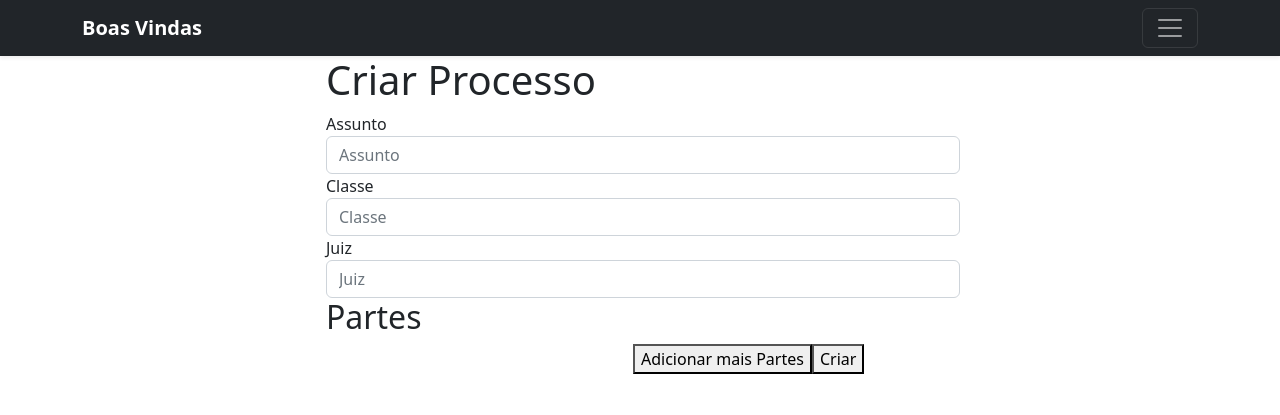
After one commit to eduardoh03/desafioRetake, a Django app: template app/process/templates/create_process.html in a window 1280 px wide. The commit adds this page. Shown: the top 415 px of the page. Run offline with Django 4.2, Linux system fonts and the light colour scheme; the template is opened without the code that fills it, so the values that code supplies are empty; some libraries are stand-ins or nearby versions.

Commit message:
Melhorando templates de criar e alterar processo.

```diff
--- /dev/null
+++ b/app/process/templates/create_process.html
@@ -0,0 +1,103 @@
+{% extends 'base.html' %}
+{% load static %}
+{% load widget_tweaks %}
+{% block body %}
+
+    <style>
+        .inline-form {
+            border-bottom: 1px solid black;
+        }
+
+        .hidden {
+            display: none
+        }
+    </style>
+
+    <div class="row justify-content-center align-items-center">
+        <div class="col-md-8 offset-2 mt-8 mb-10">
+            <div class="page-header ">
+                <h1>Criar Processo</h1>
+            </div>
+            <form action="{% url 'create_process' %}" method="post">
+                {% csrf_token %}
+                <label for="subject" class="col-md-3 control-label">Assunto</label>
+                <div class="col-md-9">
+                    <input type="text" class="form-control" id="subject" name="subject"
+                           placeholder="Assunto"/>
+                </div>
+            <label for="department" class="col-md-3 control-label">Classe</label>
+                <div class="col-md-9">
+                    <input type="text" class="form-control" id="department" name="department"
+                           placeholder="Classe"/>
+                </div>
+            <label for="judge" class="col-md-3 control-label">Juiz</label>
+                <div class="col-md-9">
+                    <input type="text" class="form-control" id="judge" name="judge"
+                           placeholder="Juiz"/>
+                </div>
+
+                <div id="parts-form-list">
+                    <div class="page-header ">
+                        <h2>Partes</h2>
+                    </div>
+                    {{ form_parts.management_form }}
+                    {% for form  in form_parts %}
+                        <div class="inline-form">
+                            {#                            <hr>#}
+                            {#                            {{ form }}#}
+                        </div>
+
+                    {% endfor %}
+                </div>
+                <div class="form-group d-flex justify-content-center">
+                    <div id='empty-form' class="hidden">
+                        <label for="name" class="col-md-3 control-label">Nome</label>
+                        <div class="col-md-9">
+                            <input type="text" class="form-control" id="name" name="name"
+                                   placeholder="Nome"/>
+                        </div>
+                        <label for="empty_form.category" class="col-md-3 control-label">Categoria</label>
+                        <div class="col-md-9">
+                            <input type="text" class="form-control" id="empty_form.category" name="empty_form.category"
+                                   placeholder="Categoria"/>
+                        </div>
+                        {#                        {{ form_parts.empty_form.name.label }}#}
+                        {#                        {{ form_parts.empty_form.name }}#}
+
+                        {#                        {{ form_parts.empty_form.category.label }}#}
+                        {#                        {{ form_parts.empty_form.category }}#}
+
+                    </div>
+                    <button id="add-more" type="submit">Adicionar mais Partes</button>
+                    <button type="submit" value=Submit> Criar</button>
+                </div>
+            </form>
+        </div>
+    </div>
+
+
+    <script type="text/javascript">
+
+        const addMoreBtn = document.getElementById('add-more')
+        const totalNewForms = document.getElementById('id_parts-TOTAL_FORMS')
+
+
+        addMoreBtn.addEventListener('click', add_new_form)
+
+        function add_new_form(event) {
+            if (event) {
+                event.preventDefault()
+            }
+            const currentPartsForms = document.getElementsByClassName('inline-form')
+            const currentPartsCount = currentPartsForms.length
+            const formCopyTarget = document.getElementById('parts-form-list')
+            const copyemptyFormEl = document.getElementById('empty-form').cloneNode(true)
+            copyemptyFormEl.setAttribute('class', 'inline-form')
+            copyemptyFormEl.setAttribute('id', `form-${currentPartsCount}`)
+            const regex = new RegExp('__prefix__', 'g')
+            copyemptyFormEl.innerHTML = copyemptyFormEl.innerHTML.replace(regex, currentPartsCount)
+            totalNewForms.setAttribute('value', currentPartsCount + 1)
+            formCopyTarget.append(copyemptyFormEl)
+        }
+    </script>
+{% endblock body %}
--- a/app/process/views.py
+++ b/app/process/views.py
@@ -58,11 +58,11 @@ def create_process(request):
                 'p_form': process_form,
                 'form_parts': form_parts
             }
-            return render(request, 'process.html', context)
+            return render(request, 'create_process.html', context)
     else:
         context['p_form'] = process_form
         context['form_parts'] = form_parts
-    return render(request, 'process.html', context)
+    return render(request, 'create_process.html', context)
 
 
 def delete_process(request, process_id):
--- a/templates/base.html
+++ b/templates/base.html
@@ -16,11 +16,6 @@
 
     <link rel="canonical" href="https://getbootstrap.com/docs/5.2/examples/album/">
 
-
-    <link href="../assets/dist/css/bootstrap.min.css" rel="stylesheet">
-    <link href="static/style.css" rel="stylesheet">
-
-    {#    <link href="static/jquery.formset.js" >#}
 </head>
 
 <body>
@@ -33,9 +28,14 @@
 
 </main>
 {% include 'partials/_footer.html' %}
+<script src="https://code.jquery.com/jquery-3.6.0.min.js"
+        integrity="sha256-/xUj+3OJU5yExlq6GSYGSHk7tPXikynS7ogEvDej/m4=" crossorigin="anonymous"></script>
+<script src="https://cdn.jsdelivr.net/npm/popper.js@1.16.0/dist/umd/popper.min.js"
+        integrity="sha384-Q6E9RHvbIyZFJoft+2mJbHaEWldlvI9IOYy5n3zV9zzTtmI3UksdQRVvoxMfooAo"
+        crossorigin="anonymous"></script>
 
 {#<script src= "static/jquery-3.5.1.min.js"></script>#}
-<script src="../assets/dist/js/bootstrap.bundle.min.js"></script>
+{#<script src="../assets/dist/js/bootstrap.bundle.min.js"></script>#}
 {#<script src= "static/jquery.formset.js"></script>#}
 
 
--- a/templates/partials/_header.html
+++ b/templates/partials/_header.html
@@ -1,5 +1,5 @@
 {% load static %}
-<link href="../static/style.css" rel="stylesheet">
+
 <header>
     <div class="collapse bg-dark" id="navbarHeader">
         <div class="container">
```
Also changed, not shown: app/process/templates/edit_process.html (+29 -3 lines), app/process/templates/process.html (deleted, +0 -55 lines), templates/static/style.css (deleted, +0 -71 lines).
